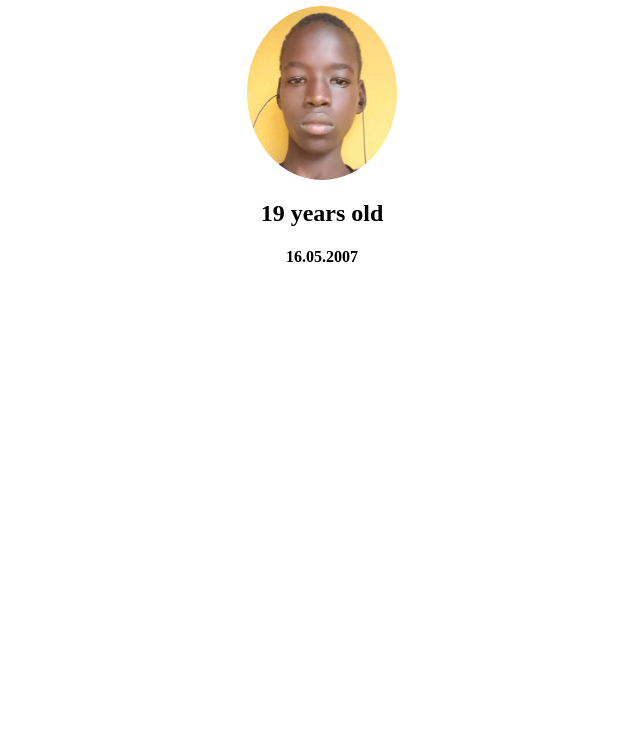
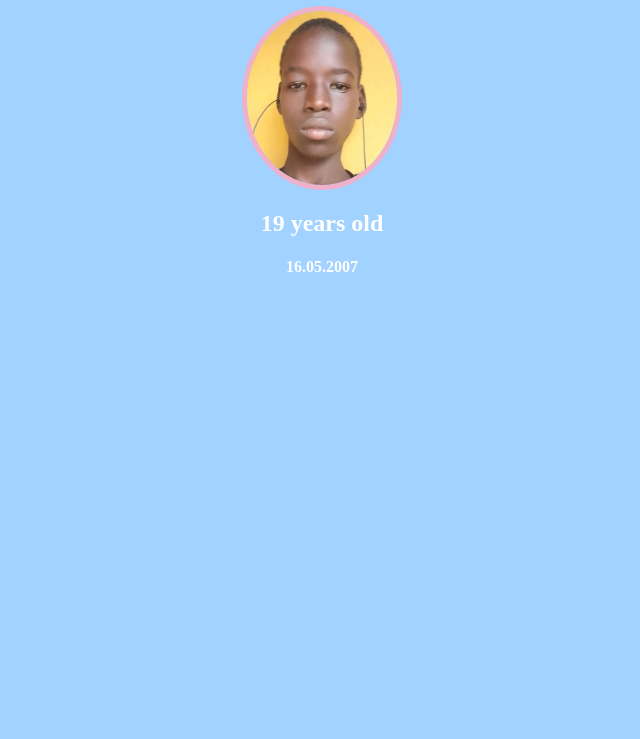
Before and after one commit to Frankrazy/Birthday-gift-site, a website built with Vite: page index.html in a window 1280 px wide. Shown: the part 61-800 px from the top of the page, without its empty margins (318-958 px from the left). Built offline with nearby package versions, Linux system fonts and the light colour scheme; a web font is replaced by a local one.

Commit message:
set the colors

```diff
--- a/styles.css
+++ b/styles.css
@@ -1,9 +1,12 @@
 body {
    text-align: center;
    font-family: Happy Monkey;
+   color: #ffffff;
+   background-color: #a2d2ff;
 }
 
 #francis-photo {
    width: 150px;
    border-radius: 50%;
+   border: 5px solid #efb0c9;
 }
```
